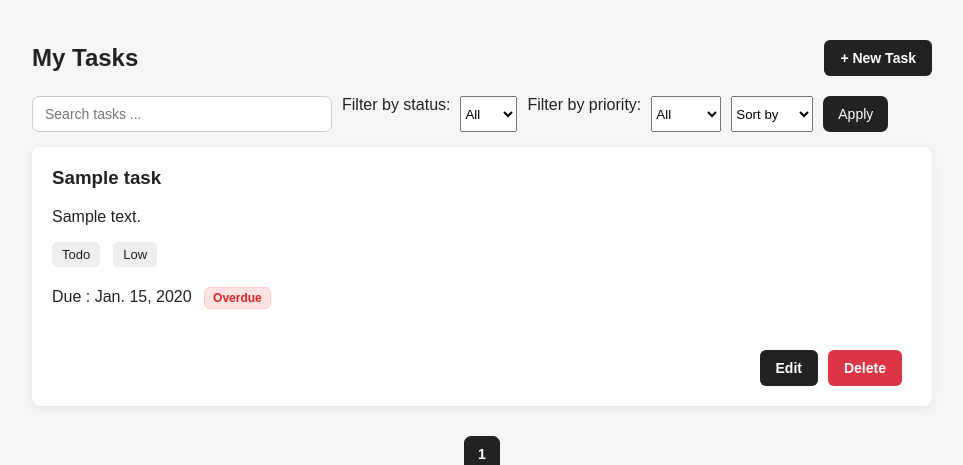
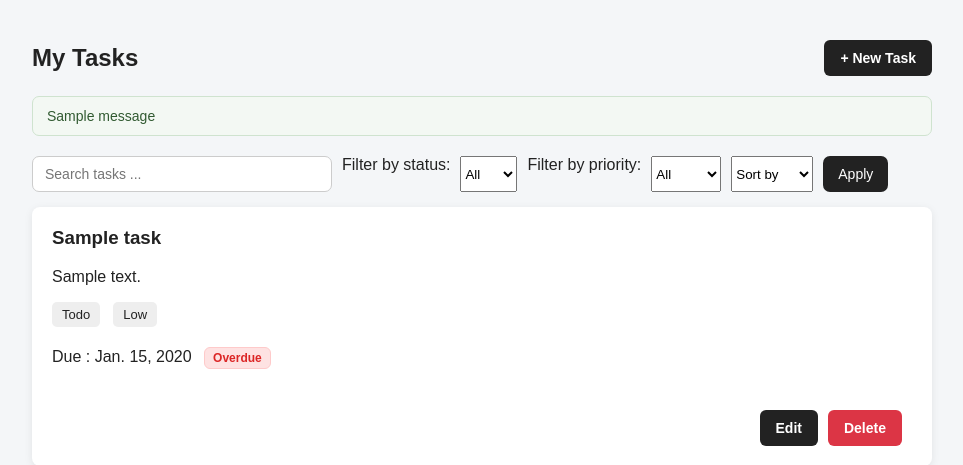
Before and after one commit to NirvanAwm/task-manager, a Django app: page /tasks/ in a window 1280 px wide. Shown: the part 160-625 px from the top of the page, without its empty margins (158-1121 px from the left). Run offline with Django 5.2, Linux system fonts and the light colour scheme; a user stored in the database is signed in; tables that the repository leaves empty hold one stand-in row (values such as "Sample post"); one stand-in notice (Sample message) is shown.

Commit message:
Add Django messages

```diff
--- a/tasks/static/tasks/style.css
+++ b/tasks/static/tasks/style.css
@@ -563,3 +563,21 @@ main {
     font-size: 12px;
     font-weight: 600;
 }
+
+.messages {
+    margin-bottom: 20px;
+}
+
+.message {
+    padding: 11px 14px;
+    border-radius: 7px;
+    font-size: 14px;
+    border: 1px solid #ddd;
+    background: #f8f8f8;
+}
+
+.message.success {
+    background: #f3f8f3;
+    border-color: #cfe3cf;
+    color: #315a31;
+}
--- a/tasks/templates/tasks/task_list.html
+++ b/tasks/templates/tasks/task_list.html
@@ -34,7 +34,15 @@
 
             </div>
 
-
+            {% if messages %}
+                <div class="messages">
+                    {% for message in messages %}
+                        <div class="message {{ message.tags }}">
+                            {{ message }}
+                        </div>
+                    {% endfor %}
+                </div>
+            {% endif %}
 
             <form method="GET" class="task-controls">
 
--- a/tasks/views.py
+++ b/tasks/views.py
@@ -6,6 +6,7 @@ from django.contrib.auth.decorators import login_required
 from django.core.paginator import Paginator
 from django.db.models import F
 from django.utils import timezone
+from django.contrib import messages
 
 @login_required
 def task_list(request):
@@ -91,6 +92,9 @@ def task_create(request):
             task.user = request.user
 
             task.save()
+
+            messages.success(request, 'Task created successfully.')
+
             return redirect('task_list')
 
     else:
@@ -109,6 +113,9 @@ def task_edit(request, task_id):
 
         if form.is_valid():
             form.save()
+
+            messages.success(request, 'Task updated successfully.')
+
             return redirect('task_list')
 
     else:
@@ -126,6 +133,9 @@ def task_delete(request, task_id):
 
     if request.method == "POST":
         task.delete()
+
+        messages.success(request, 'Task deleted successfully.')
+
         return redirect('task_list')
 
     return render(request, 'tasks/task_delete.html', {
```
